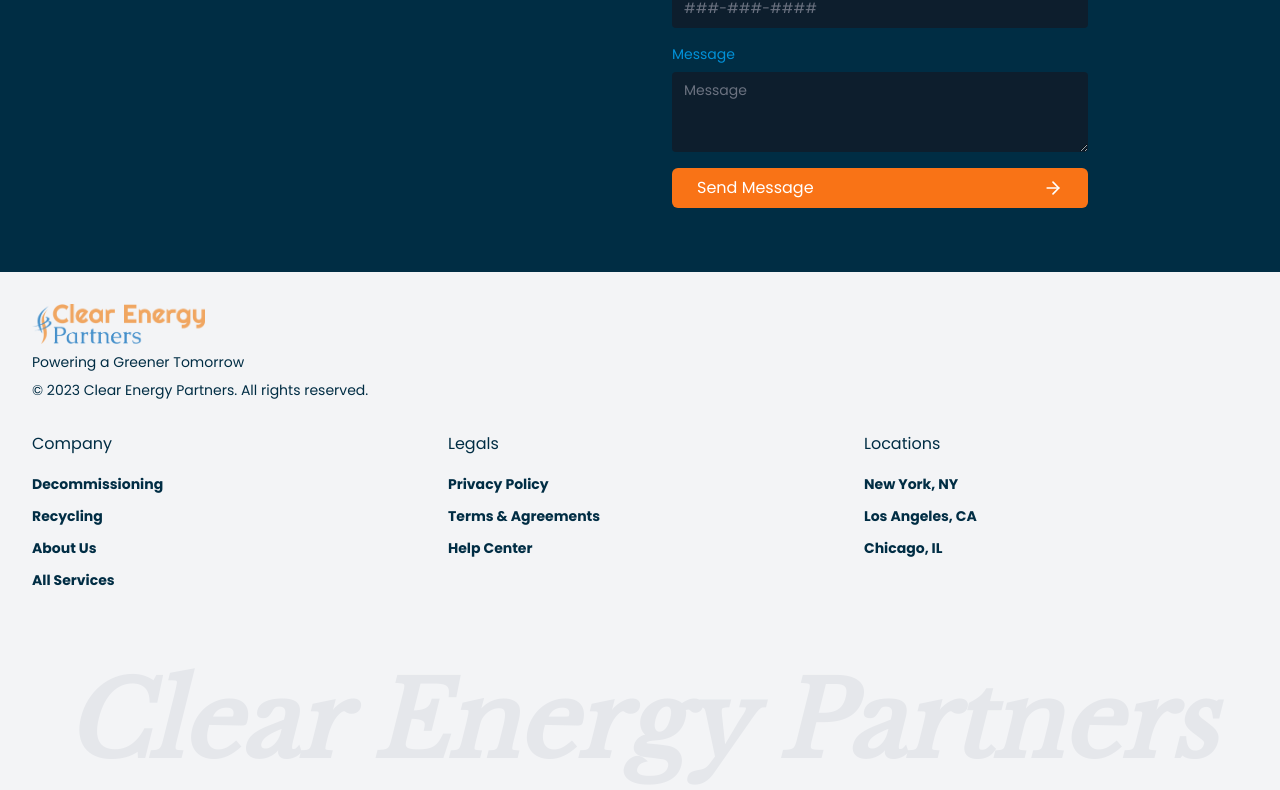
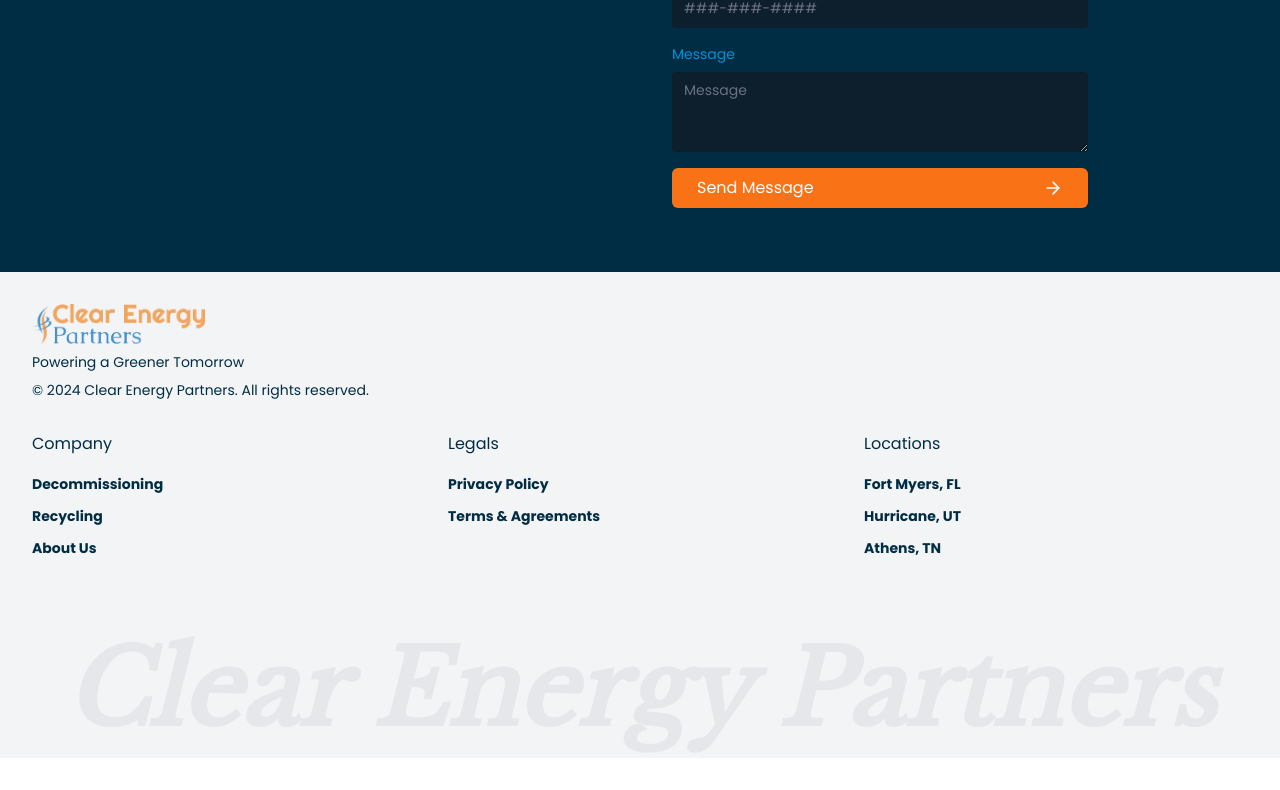
Before and after one commit to eromelus/clear-energy, a Next.js app: page / in a window 1280 px wide. Shown: the part 2440-3230 px from the top of the page. After the commit the page ends 3198 px from the top, so only its background shows below. Built offline with nearby package versions, Linux system fonts and the light colour scheme; no server answers.

Commit message:
Edit footer links

```diff
--- a/src/components/footer.tsx
+++ b/src/components/footer.tsx
@@ -13,15 +13,15 @@
   const footerSections = [
     {
       title: "Company",
-      links: ["Decommissioning", "Recycling", "About Us", "All Services"],
+      links: ["Decommissioning", "Recycling", "About Us"],
     },
     {
       title: "Legals",
-      links: ["Privacy Policy", "Terms & Agreements", "Help Center"],
+      links: ["Privacy Policy", "Terms & Agreements"],
     },
     {
       title: "Locations",
-      links: ["New York, NY", "Los Angeles, CA", "Chicago, IL"],
+      links: ["Fort Myers, FL", "Hurricane, UT", "Athens, TN"],
     },
   ];
 
@@ -41,7 +41,7 @@
               Powering a Greener Tomorrow
             </p>
             <p className="mt-2 text-sm text-navy">
-              © 2023 Clear Energy Partners. All rights reserved.
+              © 2024 Clear Energy Partners. All rights reserved.
             </p>
           </div>
         </div>
```
